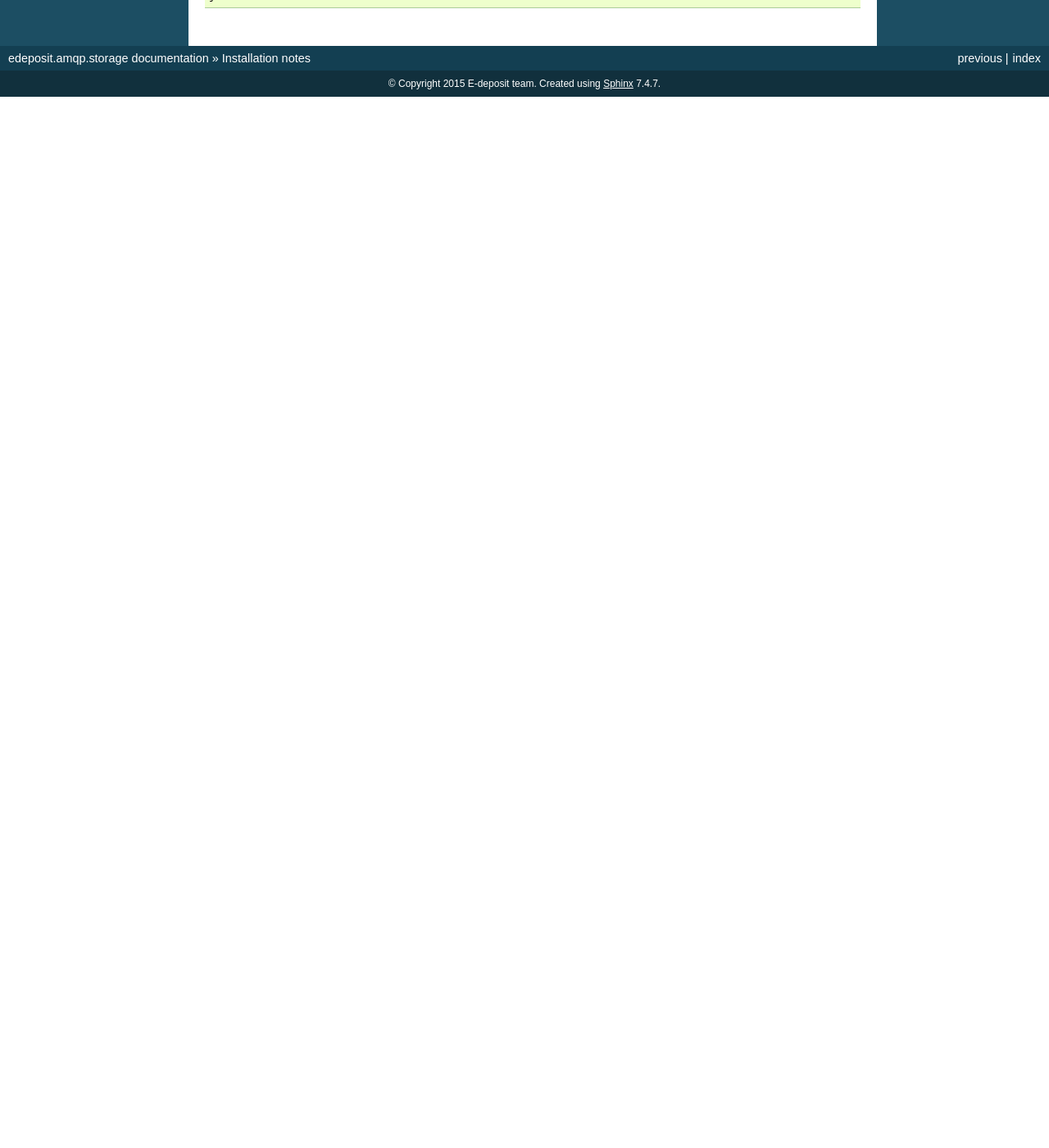
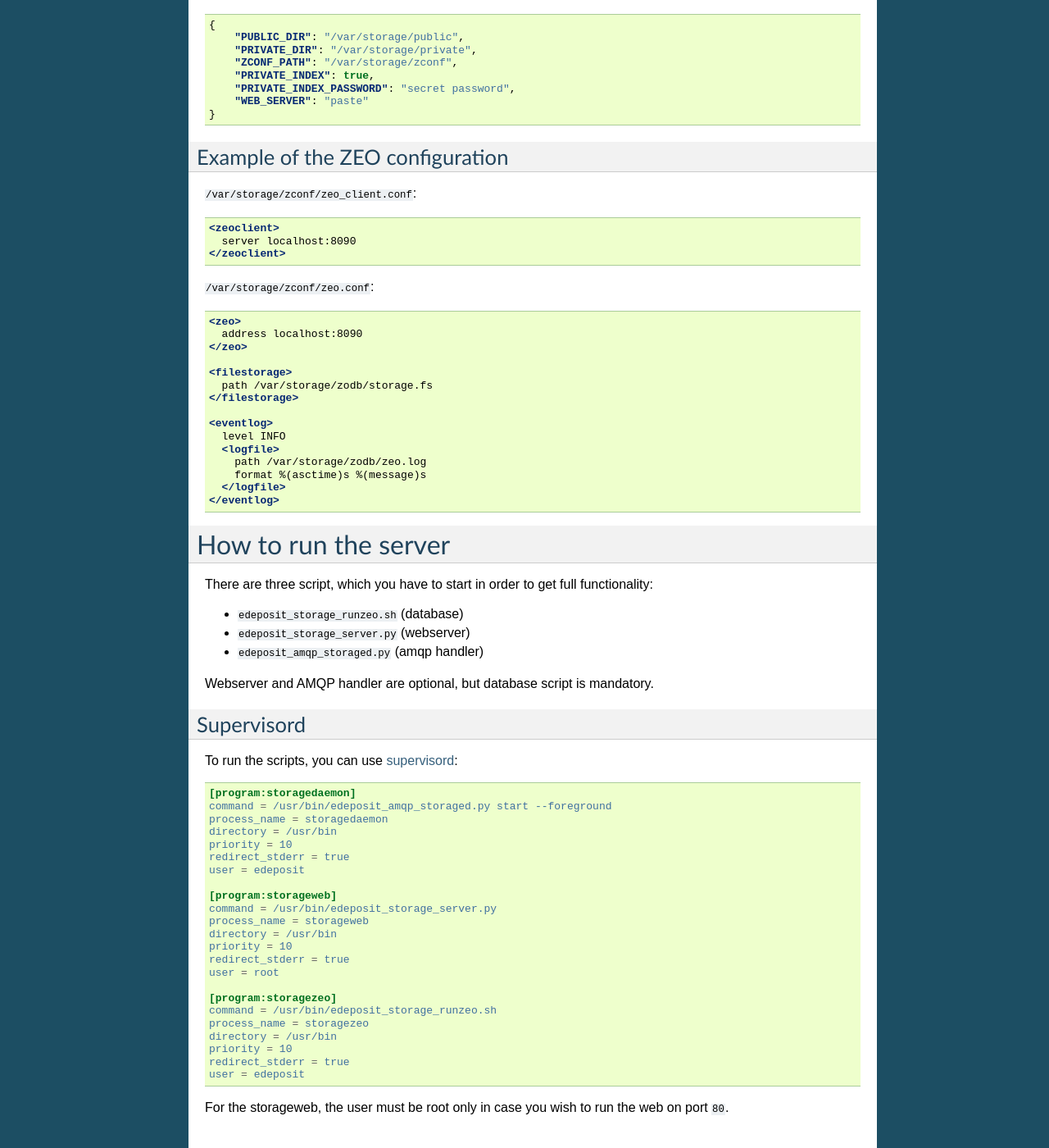
Before and after one commit to edeposit/edeposit.amqp.storage, a Sphinx documentation site: the page built from docs/installation/installation_notes.rst, in a window 1280 px wide and 1400 px high, scrolled down 839 px. Shown: the whole window at 82% size. Built offline with Sphinx 7.4.7, drawn with Linux system fonts in a browser that asks for light colours; pages that are not in the unit, such as notebooks, are missing from menus; before the commit the page ends 957 px from its top, so only the background shows below that; some of the changed text lies outside the part shown.

Commit message:
Added example of the configuration files, informations about servers.
Fixed #23.

```diff
--- a/CHANGELOG.rst
+++ b/CHANGELOG.rst
@@ -5,6 +5,7 @@ Changelog
 -----
     - Added support for UUID URL.
     - Added retreiving of the URL of the public documents.
+    - Added example of the configuration files.
 
 0.2.4
 -----
--- a/docs/installation/dont_forget.rst
+++ /dev/null
@@ -1 +0,0 @@
-paste
--- a/docs/installation/installation_notes.rst
+++ b/docs/installation/installation_notes.rst
@@ -1,7 +1,7 @@
 Installation notes
 ==================
 
-`Module <https://pypi.python.org/pypi/cz-urnnbn-api>`_ itself can be installed using PIP:
+`Module <https://pypi.python.org/pypi/cz-urnnbn-api>`_ itself can be installed using PIP::
 
     sudo pip install edeposit.amqp.storage
 
@@ -26,18 +26,102 @@ Highly recommended options:
 - :attr:`~storage.settings.WEB_ADDR`
 - :attr:`~storage.settings.WEB_PORT`
 - :attr:`~storage.settings.WEB_SERVER`
+- :attr:`~storage.settings.ZCONF_PATH`
 
 You should definitelly change the :attr:`~storage.settings.WEB_SERVER` to ``paste``. By default, the `wsgiref` backend is used, but that is only single-thread server. Paste will allow multithread access of users to your server.
+
+Also to change the default database paths, you will need to update :attr:`~storage.settings.ZCONF_PATH` to path with the ZEO configuration.
 
 Example of the configuration
 ----------------------------
 
-::
+``/etc/edeposit/storage.json``:
+
+.. code-block:: json
 
     {
-        "PUBLIC_DIR": "/var/edeposit_storage/public",
-        "PRIVATE_DIR": "/var/edeposit_storage/private",
+        "PUBLIC_DIR": "/var/storage/public",
+        "PRIVATE_DIR": "/var/storage/private",
+        "ZCONF_PATH": "/var/storage/zconf",
         "PRIVATE_INDEX": true,
         "PRIVATE_INDEX_PASSWORD": "secret password",
         "WEB_SERVER": "paste"
     }
+
+Example of the ZEO configuration
+--------------------------------
+
+``/var/storage/zconf/zeo_client.conf``:
+
+.. code-block:: xml
+
+    <zeoclient>
+      server localhost:8090
+    </zeoclient>
+
+``/var/storage/zconf/zeo.conf``:
+
+.. code-block:: xml
+
+    <zeo>
+      address localhost:8090
+    </zeo>
+
+    <filestorage>
+      path /var/storage/zodb/storage.fs
+    </filestorage>
+
+    <eventlog>
+      level INFO
+      <logfile>
+        path /var/storage/zodb/zeo.log
+        format %(asctime)s %(message)s
+      </logfile>
+    </eventlog>
+
+
+How to run the server
+=====================
+
+There are three script, which you have to start in order to get full functionality:
+
+- ``edeposit_storage_runzeo.sh`` (database)
+- ``edeposit_storage_server.py`` (webserver)
+- ``edeposit_amqp_storaged.py`` (amqp handler)
+
+Webserver and AMQP handler are optional, but database script is mandatory.
+
+Supervisord
+-----------
+
+To run the scripts, you can use `supervisord`_:
+
+.. _supervisord: http://supervisord.org
+
+.. code-block:: ini
+
+    [program:storagedaemon]
+    command = /usr/bin/edeposit_amqp_storaged.py start --foreground
+    process_name = storagedaemon
+    directory = /usr/bin
+    priority = 10
+    redirect_stderr = true
+    user = edeposit
+
+    [program:storageweb]
+    command = /usr/bin/edeposit_storage_server.py
+    process_name = storageweb
+    directory = /usr/bin
+    priority = 10
+    redirect_stderr = true
+    user = root
+
+    [program:storagezeo]
+    command = /usr/bin/edeposit_storage_runzeo.sh
+    process_name = storagezeo
+    directory = /usr/bin
+    priority = 10
+    redirect_stderr = true
+    user = edeposit
+
+For the storageweb, the user must be root only in case you wish to run the web on port ``80``.
```
